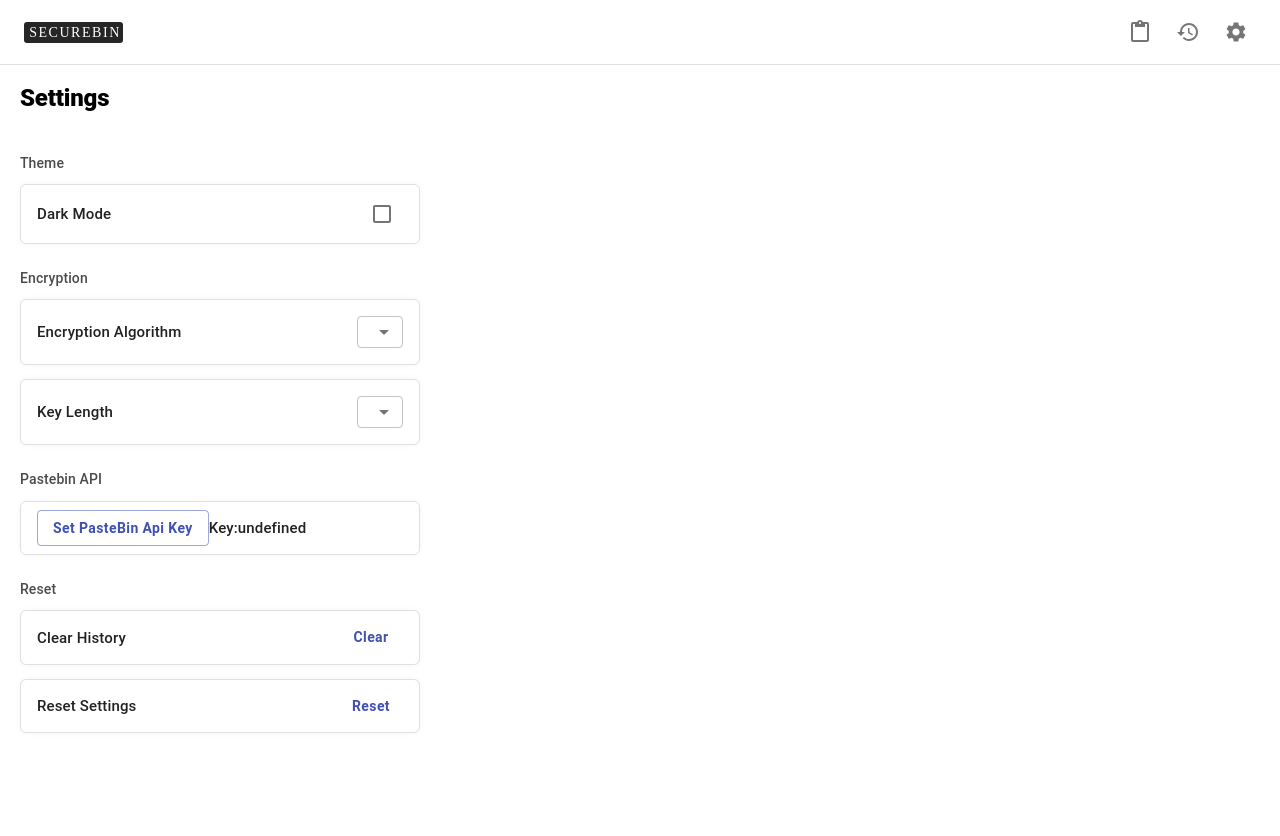
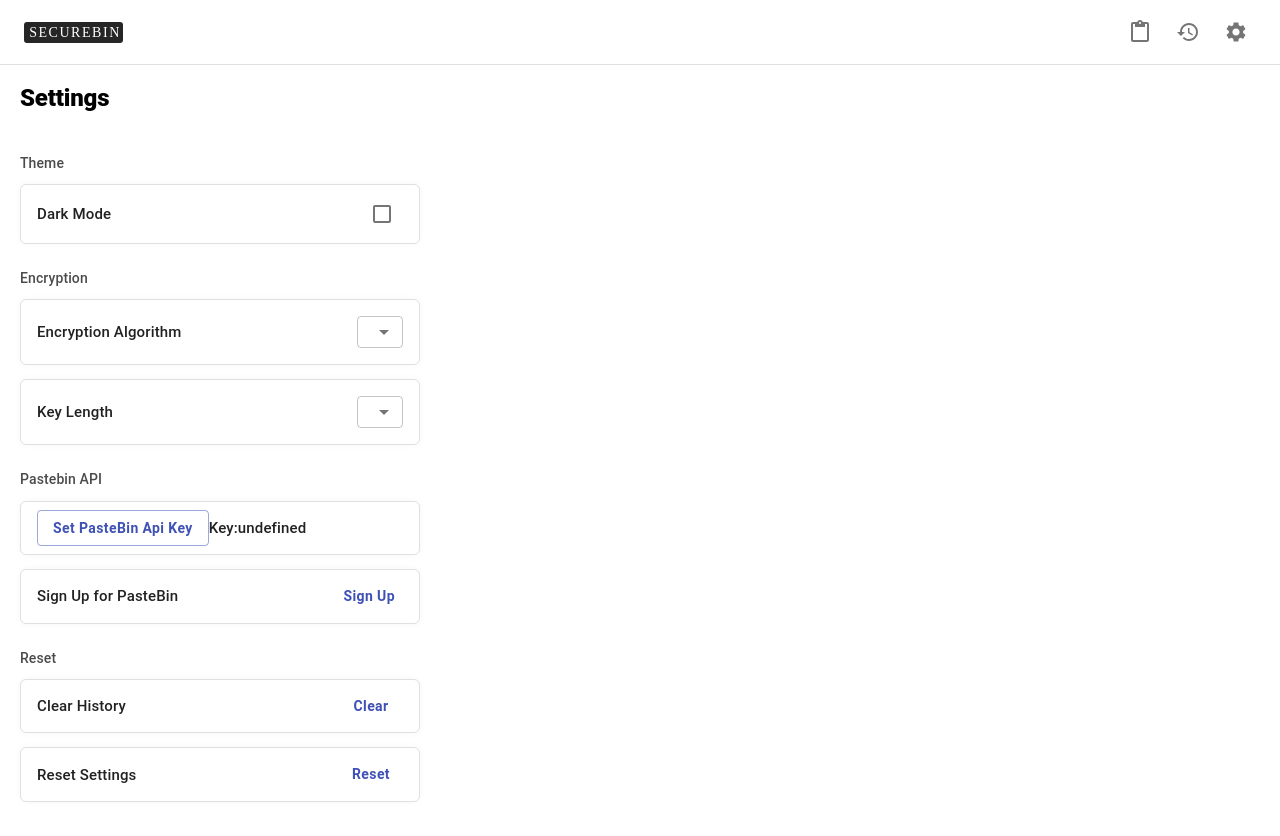
Before and after one commit to secbin/extension, a React (Create React App) app: page /settings in a window 1280 px wide. Before the commit the page ends 800 px from the top, so only its background shows below. Built offline with nearby package versions, Linux system fonts and the light colour scheme.

Commit message:
Update Settings.tsx

```diff
--- a/src/routes/Settings.tsx
+++ b/src/routes/Settings.tsx
@@ -112,6 +112,9 @@ const resetSettings = (e: any) => {
   setTheme(d.theme);
 
 }
+const signUp = () => {
+  window.open("https://pastebin.com/signup")
+}
 
   return (
     <div>
@@ -173,8 +176,19 @@ const resetSettings = (e: any) => {
 
             <FormDialog/>
               <ListItemText primary={`Key:${APIKEY}`} />
+
           </ListItem>
+
         </Card>
+
+  <Card classes={{ root: classes.card }}>
+        <ListItem>
+            <ListItemText
+              primary="Sign Up for PasteBin" />
+            <Button onClick={signUp}>Sign Up</Button>
+            </ListItem>
+    </Card>
+
 
           <Typography variant={'h4'}>Reset</Typography>
           <Card classes={{ root: classes.card }}>
```
